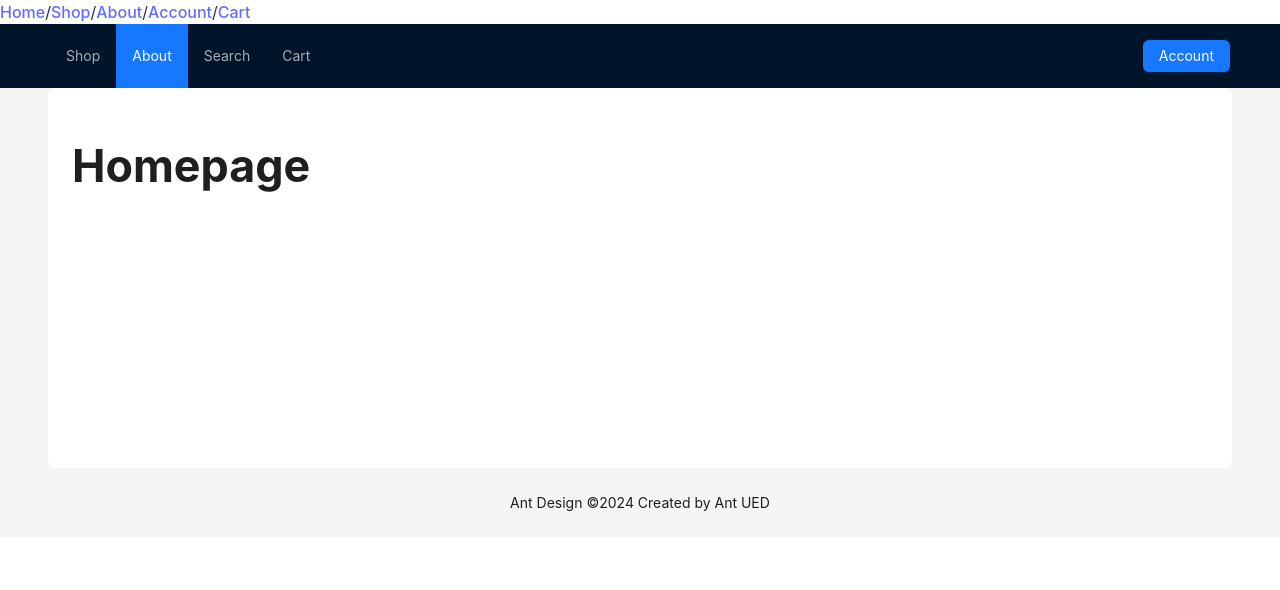
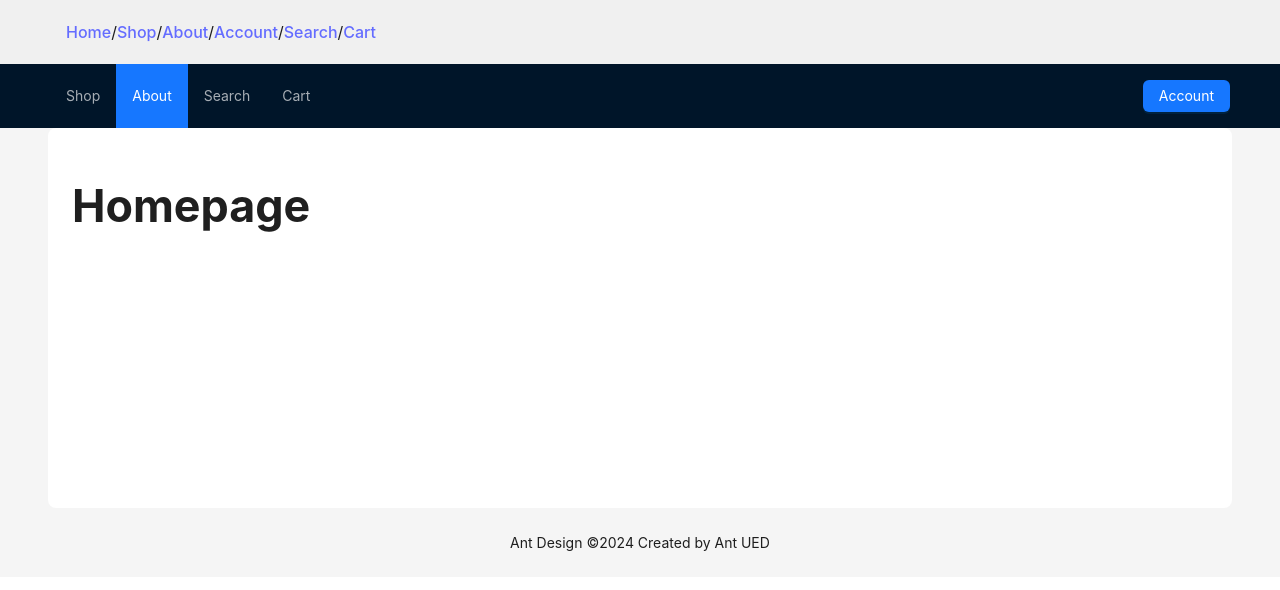
Before and after one commit to jojojonit/eautopia, a React (Vite) app: page / in a window 1280 px wide. Shown: the top 590 px of the page. Built offline with nearby package versions, Linux system fonts and the light colour scheme; no server answers.

Commit message:
added search function

```diff
--- a/src/components/Navbar/Navbar.jsx
+++ b/src/components/Navbar/Navbar.jsx
@@ -1,6 +1,6 @@
 import { NavLink } from "react-router-dom";
 
-export default function Navbar({ user, admin, showDrawer }) {
+export default function Navbar({ user, admin, showDrawer, showSearchDrawer }) {
   return (
     <>
       <nav>
@@ -12,6 +12,10 @@ export default function Navbar({ user, admin, showDrawer }) {
           Account
         </NavLink>
         /
+        <a href="#" onClick={showSearchDrawer}>
+          Search
+        </a>
+        /
         <a href="#" onClick={showDrawer}>
           Cart
         </a>
--- /dev/null
+++ b/src/components/Search/Search.jsx
@@ -0,0 +1,50 @@
+import { SearchOutlined } from "@ant-design/icons";
+import { Button, Card, Input } from "antd";
+import { useState } from "react";
+import { Link } from "react-router-dom";
+
+export default function Search({ products }) {
+  const [search, setSearch] = useState("");
+
+  const handleSearch = (value) => {
+    setSearch(value);
+  };
+
+  const filteredProducts = products.filter((product) =>
+    product.name.toLowerCase().includes(search.toLocaleLowerCase())
+  );
+
+  console.log("SEARCH", products);
+  return (
+    <>
+      <h1>Search</h1>
+      <Input
+        prefix={<SearchOutlined />}
+        variant="filled"
+        style={{ width: "40em" }}
+        placeholder="what are you looking for?"
+        onChange={(e) => handleSearch(e.target.value)}
+      />
+
+      {filteredProducts.length === 0 ? (
+        <p>No results found</p>
+      ) : (
+        filteredProducts.map((product, index) => (
+          <Card
+            key={index}
+            style={{ marginBottom: "16px" }}
+            title={
+              <Link to={`/shop/${product._id}`} style={{ color: "inherit" }}>
+                {product.name}
+              </Link>
+            }
+          >
+            <p>Description: {product.description}</p>
+            <p>Category: {product.category_id.name}</p>
+            <p>Price: {product.price}</p>
+          </Card>
+        ))
+      )}
+    </>
+  );
+}
--- a/src/pages/App/App.jsx
+++ b/src/pages/App/App.jsx
@@ -13,7 +13,7 @@ import ShopPage from "../ShopPage/ShopPage";
 import { getAllProducts } from "../../utilities/product-service";
 import Navbar from "../../components/Navbar/Navbar";
 import CartPage from "../CartPage/CartPage";
-import { Drawer } from "antd";
+import { Drawer, Input, Space } from "antd";
 import Cart from "../../components/Cart/Cart";
 import { getCart, viewCart } from "../../utilities/order-service";
 import {
@@ -26,11 +26,14 @@ import CheckoutPage from "../CheckoutPage/CheckoutPage";
 import Success from "../CheckoutPage/Success";
 import Cancel from "../CheckoutPage/Cancel";
 import AboutPage from "../AboutPage/AboutPage";
+import { Header } from "antd/es/layout/layout";
+import Search from "../../components/Search/Search";
 
 function App() {
   const [user, setUser] = useState(getUser());
   const [admin, setAdmin] = useState(getAdmin());
   const [open, setOpen] = useState(false);
+  const [searchDrawerOpen, setSearchDrawerOpen] = useState(false);
   const [loading, setLoading] = useState(true);
   const [products, setProducts] = useState([]);
   const [cart, setCart] = useState([]);
@@ -100,14 +103,34 @@ function App() {
   const onClose = () => {
     setOpen(false);
   };
+  const showSearchDrawer = () => {
+    setSearchDrawerOpen(true);
+  };
+  const onCloseSearchDrawer = () => {
+    setSearchDrawerOpen(false);
+  };
   return (
     <>
+      <Header style={{ background: "#f0f0f0" }}>
+        <div
+          style={{
+            display: "flex",
+            justifyContent: "space-between",
+            alignItems: "center",
+            padding: "0 16px",
+          }}
+        >
           <Navbar
             user={user}
             admin={admin}
             showDrawer={showDrawer}
             onClose={onClose}
+            showSearchDrawer={showSearchDrawer}
+            onCloseSearchDrawer={onCloseSearchDrawer}
           />
+        </div>
+      </Header>
+
       <Routes>
         <Route path="/" element={<Homepage user={user} setUser={setUser} />} />
         <Route
@@ -210,6 +233,18 @@ function App() {
           onClose={() => setOpen(false)}
         />
       </Drawer>
+
+      <Drawer
+        width={640}
+        closable={false}
+        onClose={onCloseSearchDrawer}
+        open={searchDrawerOpen}
+      >
+        {/* Implement your search component here */}
+        <Space direction="vertical" style={{ padding: "16px" }}>
+          <Search products={products} />
+        </Space>
+      </Drawer>
     </>
   );
 }
```
Lines whose indentation alone changed are shown as unchanged.
